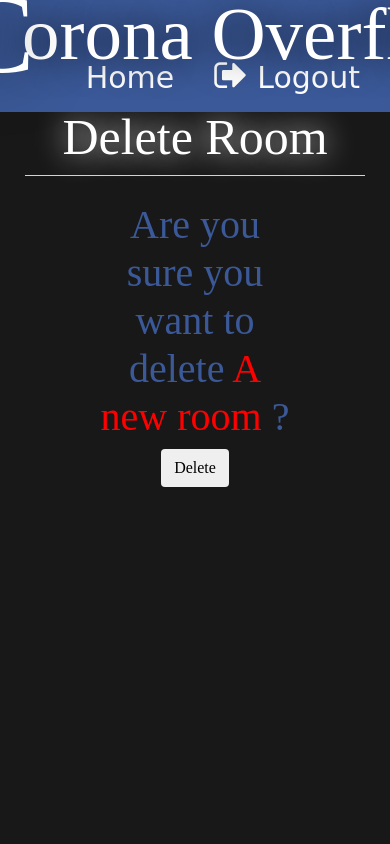
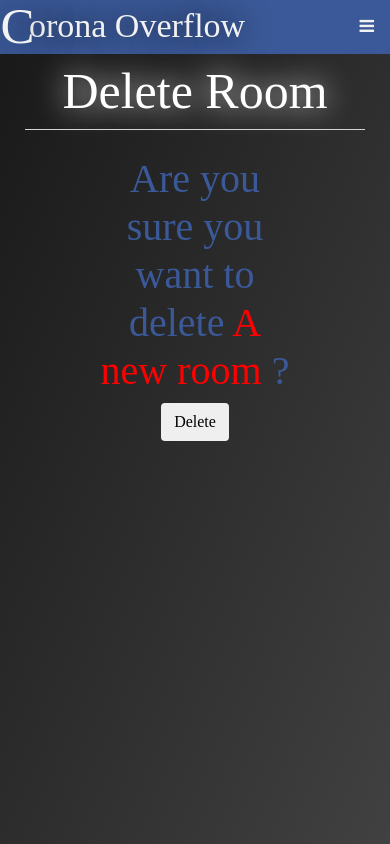
Before and after one commit to abedgharra123/Corona-Overflow, a Django app: a page that uses Group11/templates/base.html in a window 390 px wide. Run offline with Django 3.2, Linux system fonts and the light colour scheme; data comes from the database, SQL or seed files in the repository; both versions use the stored data as it was after the commit; some libraries are stand-ins or nearby versions.

Commit message:
Added a Responsive NAVBAR

```diff
--- a/Group11/templates/base.html
+++ b/Group11/templates/base.html
@@ -11,25 +11,21 @@
     <link rel="stylesheet" href="https://cdnjs.cloudflare.com/ajax/libs/font-awesome/4.7.0/css/font-awesome.min.css">
 
     <style>
+        html{
+            height:100vh;
+        }
         body{
             font-family: 'Times New Roman',"Lato", sans-serif;
             margin: 0;
-            padding: 100px 0 0 0;
+
             background-color: #181818;
+            height: 100vh;
+            background: linear-gradient(to bottom right,#181818,rgb(65, 65, 65));
             color: white;
+            background-repeat: no-repeat;
+            background-attachment: fixed;
         }
-        nav{
-            background-color:#3b5998;
-            border-bottom:2px solid #3b5998;
-            padding: 10px;
-            font-size: 30px;
-            position: fixed;
-            width: 100%;
-            top: 0;
-            color: #fff;
-            font-family: cursive;
 
-        }
         .title{
             color: #ffffff;
             text-align: center;
@@ -66,19 +62,70 @@
             text-decoration: none;
         }
         .logo{
-            font-size: 30px;
             font-family: 'Brush Script MT';
-            color: white;
             text-shadow: 0 0 15px black;
             display: inline-block;
-            transform: scale(2.5);
-            margin-left: 120px;
+            margin: 0 50px 0 50px;
+            transform:scale(2);
 
 
         }
         .c{
             display: inline-block;
-            transform: scale(1.5);
+            transform:scale(1.5);
+
+        }
+        .topnav {
+            overflow: hidden;
+            background-color: #3b5998;
+        }
+
+        .topnav a {
+            float: left;
+            display: block;
+            color: #f2f2f2;
+            text-align: center;
+            padding: 14px 16px;
+            text-decoration: none;
+            font-size: 17px;
+        }
+        .logout{
+            transition: 0.5s all ease-in-out;
+        }
+        .logout:hover{
+            transform: scale(1.1);
+            text-shadow: 0 0 10px white;
+        }
+
+        .topnav a.active {
+            background-color: #04AA6D;
+            color: white;
+        }
+
+        .topnav .icon {
+            display: none;
+        }
+
+        @media screen and (max-width: 600px) {
+            .topnav a:not(:first-child) {display: none;}
+                .topnav a.icon {
+                    float: right;
+                    display: block;
+                }
+        }
+
+        @media screen and (max-width: 600px) {
+            .topnav.responsive {position: relative;}
+            .topnav.responsive .icon {
+                position: absolute;
+                right: 0;
+                top: 0;
+            }
+            .topnav.responsive a {
+                float: none;
+                display: block;
+                text-align: left;
+            }
         }
 
     </style>
@@ -87,13 +134,31 @@
     <title> {% block page-title %}{% endblock %} </title>
 </head>
 <body>
-    <nav> <span class="logo"> <div class="c">C</div>orona Overflow</span>
-        <a href="{% url 'logout' %}" class="newroom" style="float: right;"> <i class="fa fa-sign-out" style="font-size:36px"></i> Logout</a>
-        {% block nav-items %}{% endblock %}
-    </nav>
+
+    <div class="topnav" id="myTopnav">
+             <a href=".">   <span class="logo"> <div class="c">C</div>orona Overflow</span></a>
+
+             {% block nav-items %}{% endblock %}
+             <a class="logout" style="float:right;" href="{% url 'logout' %}" > <i class="fa fa-sign-out" style="font-size:20px"></i> Logout</a>
+            <a href="javascript:void(0);" class="icon" onclick="myFunction()">
+            <i class="fa fa-bars"></i>
+            </a>
+
+    </div>
     <div class="title">{% block title %}{% endblock %}</div>
     {% block content %}
 
     {% endblock %}
+
+    <script>
+        function myFunction() {
+          var x = document.getElementById("myTopnav");
+          if (x.className === "topnav") {
+            x.className += " responsive";
+          } else {
+            x.className = "topnav";
+          }
+        }
+    </script>
 </body>
 </html>
--- a/Group11/templates/home_page.html
+++ b/Group11/templates/home_page.html
@@ -11,8 +11,8 @@
     background-color: hsl(0, 0%, 5%);
     border-left-color: green ;
     border-right-color: green ;
-    transform:scale(1.05);
-    border-radius: 0 20px 0 20px;
+    transform:scale(1.02);
+
     }
     .room{
         border-radius: 20px 0 20px 0;
```
Also changed, not shown: db.sqlite3.
